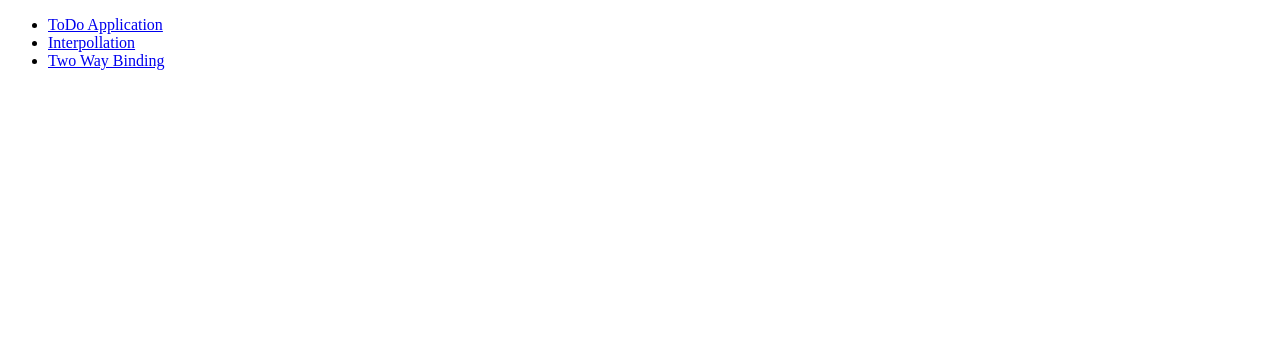
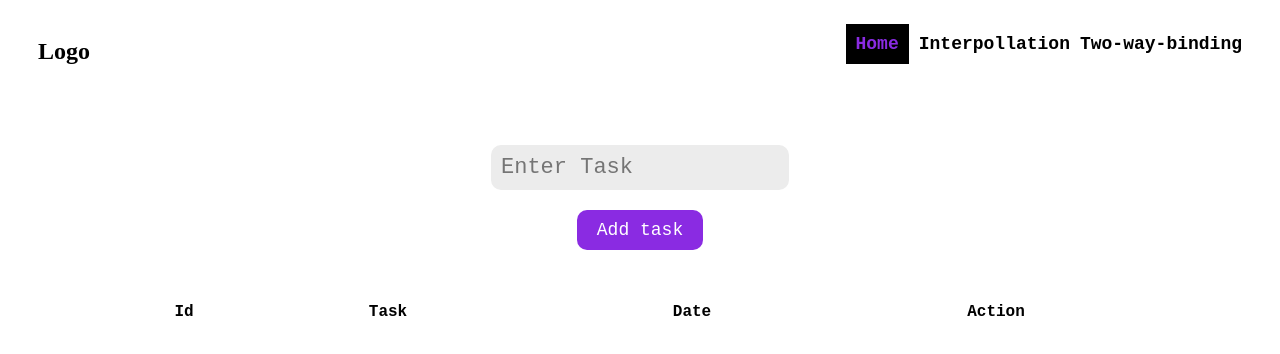
Before and after one commit to UdayMayanna/AngularStudy, an Angular app: page /home in a window 1280 px wide. Before the commit this address led to /. Shown: the top 354 px of the page. Built offline with nearby package versions, Linux system fonts and the light colour scheme.

Commit message:
Added new header component as study of routing

```diff
--- a/src/app/app-routing.module.ts
+++ b/src/app/app-routing.module.ts
@@ -5,7 +5,8 @@ import { InterpolationComponent } from './comp/interpolation/interpolation.compo
 import { TwoWayBindingComponent } from './comp/two-way-binding/two-way-binding.component';
 
 const routes: Routes = [
-  {path:'', component:TodoComponent},
+  {path: '', redirectTo: 'home', pathMatch: 'full' },
+  {path:'home', component:TodoComponent},
   {path:'interpollation', component:InterpolationComponent},
   {path:'twowaybinding', component:TwoWayBindingComponent}
 ];
--- a/src/app/app.component.html
+++ b/src/app/app.component.html
@@ -18,10 +18,13 @@
 <!-- <app-ngfordir></app-ngfordir> -->
 <!-- <app-ngswitchdir></app-ngswitchdir> -->
 
-<router-outlet>
+<!-- <router-outlet>
     <ul>
         <li> <a routerLink="/">ToDo Application</a></li>
         <li> <a routerLink="/interpollation">Interpollation</a></li>
         <li> <a routerLink="/twowaybinding">Two Way  Binding</a></li>
     </ul>
-</router-outlet>
+</router-outlet> -->
+
+<app-nav-header></app-nav-header>
+<router-outlet></router-outlet>
--- a/src/app/app.module.ts
+++ b/src/app/app.module.ts
@@ -27,6 +27,7 @@ import { NgFor, NgSwitch, NgSwitchCase } from '@angular/common';
 import { NgfordirComponent } from './comp/ngfordir/ngfordir.component';
 import { NgswitchdirComponent } from './comp/ngswitchdir/ngswitchdir.component';
 import { RouterLink, RouterOutlet } from '@angular/router';
+import { NavHeaderComponent } from './comp/nav-header/nav-header.component';
 
 @NgModule({
   declarations: [
@@ -51,7 +52,8 @@ import { RouterLink, RouterOutlet } from '@angular/router';
     DynamicStylingComponent,
     DirectivesBasicComponent,
     NgfordirComponent,
-    NgswitchdirComponent
+    NgswitchdirComponent,
+    NavHeaderComponent
   ],
   imports: [
     BrowserModule,
--- /dev/null
+++ b/src/app/comp/nav-header/nav-header.component.html
@@ -0,0 +1,24 @@
+<nav>
+    <div>
+        <h1>Logo</h1>
+    </div>
+    <div class="nav-menu">
+        <ul>
+            <li>
+                <a
+          routerLink="/home"
+          routerLinkActive="active-menu"
+          [routerLinkActiveOptions]="{ exact: true }"
+        >
+          Home
+        </a>
+            </li>
+            <li>
+                <a routerLinkActive="active-menu" routerLink="/interpollation">Interpollation</a>
+            </li>
+            <li>
+                <a routerLinkActive="active-menu" routerLink="/twowaybinding">Two-way-binding</a>
+            </li>
+        </ul>
+    </div>
+</nav>
--- /dev/null
+++ b/src/app/comp/nav-header/nav-header.component.ts
@@ -0,0 +1,33 @@
+import { Component } from '@angular/core';
+
+@Component({
+  selector: 'app-nav-header',
+  standalone:false,
+  templateUrl: './nav-header.component.html',
+  styles: `nav {
+    display: flex;
+    justify-content: space-between;
+    padding: 10px 30px;
+    margin: 0;
+}
+.nav-menu ul {
+    display: flex;
+    gap: 10px;
+    list-style-type: none;
+}
+.nav-menu ul li a {
+    text-decoration: none;
+    font-size: 18px;
+    font-family: monospace;
+    font-weight: 600;
+    color: black;
+}
+.active-menu{
+    color: blueviolet !important;
+    background: black;
+    padding: 10px;
+}`
+})
+export class NavHeaderComponent {
+
+}
```
